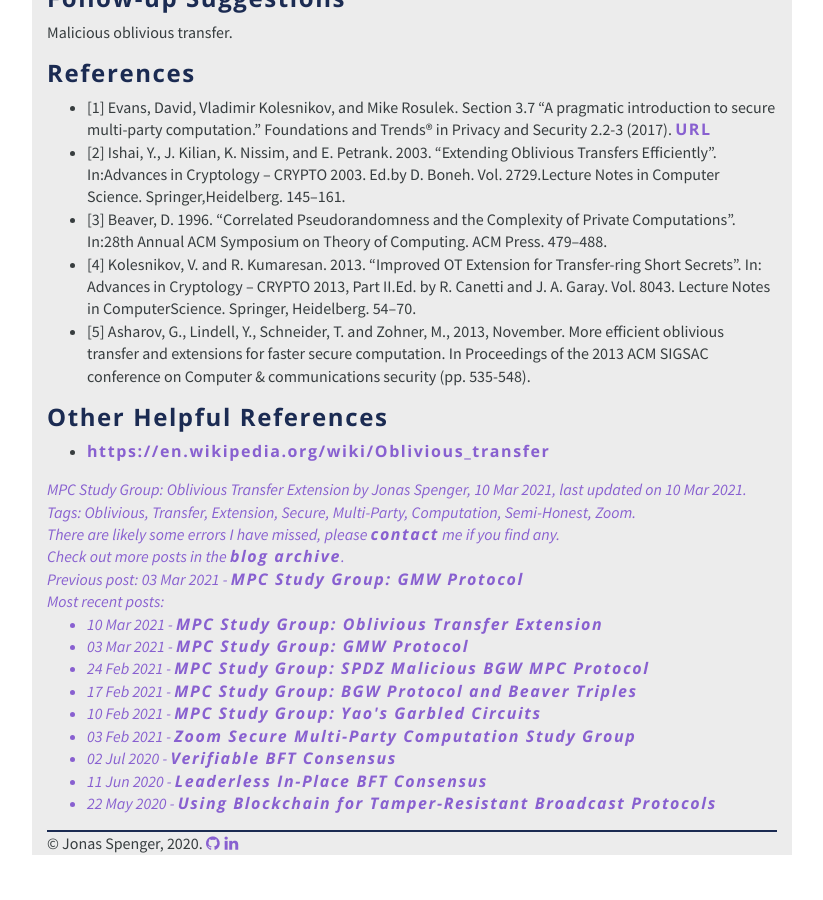
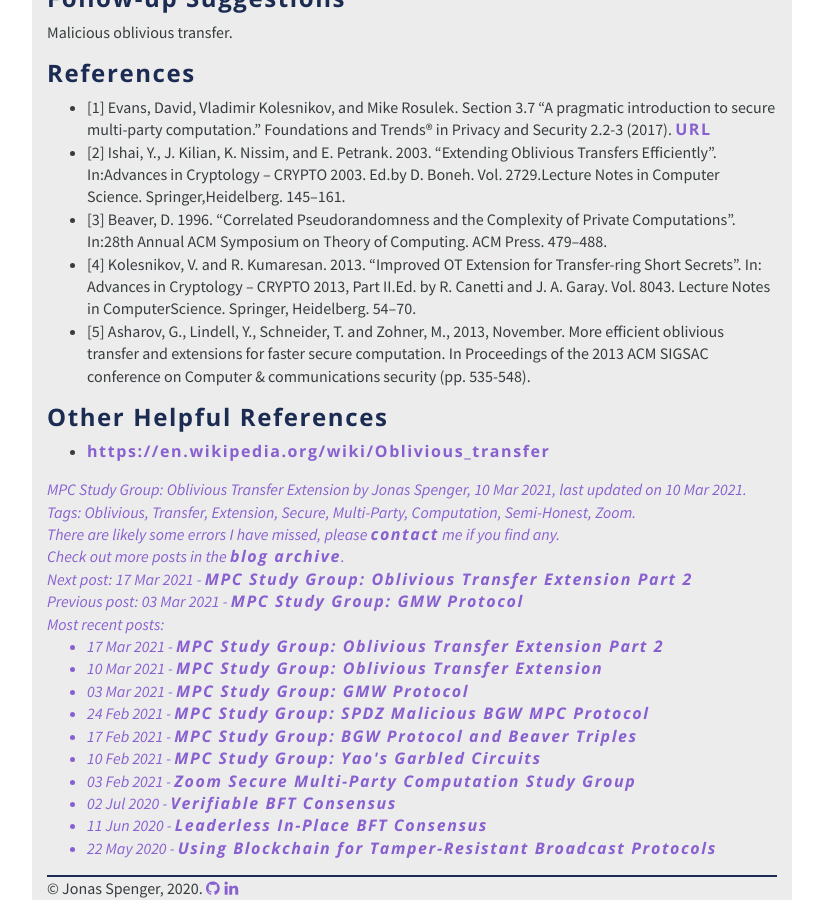
Before and after one commit to jspenger/jspenger.github.io, a Jekyll site: the page built from _posts/2021-03-10-oblivious-transfer-extension.md, in a window 1280 px wide and 900 px high, scrolled down 4416 px. Shown: the whole window, without its empty margins (228-1051 px from the left). Built offline with Jekyll 4.4.1, drawn with Linux system fonts in a browser that asks for light colours; formulas are drawn with MathJax 3; before the commit the page ends 5271 px from its top, so only the background shows below that; some of the changed lines change nothing that is shown.

Commit message:
oblivious transfer extension part 2

```diff
--- a/_posts/2021-02-03-zoom-secure-multi-party-computation-study-group.md
+++ b/_posts/2021-02-03-zoom-secure-multi-party-computation-study-group.md
@@ -10,7 +10,7 @@
 
 ## What, When and Where
 We will cover the foundations of [MPC](https://en.wikipedia.org/wiki/Secure_multi-party_computation), and later dive-deep on interesting hot topics.
-Wednesdays, 12:00 PM UCT, @ zoom, starting on February 10, 2021. Find out more in our [Telegram group](https://t.me/joinchat/Ha31otCWimD3lWN5).
+Wednesdays, 12:00 PM UTC, @ zoom, starting on February 10, 2021. Find out more in our [Telegram group](https://t.me/joinchat/Ha31otCWimD3lWN5).
 
 ## Format
 Each week we will meet for an open discussion of a paper/reference/topic. This will be recorded so you can watch it if you missed attending. We expect everyone to prepare by reading the paper/reference, and prepare some questions for the discussion.
@@ -21,4 +21,5 @@
 * Week 3: [SPDZ (malicious BGW)](spdz-malicious-bgw-mpc-protocol)
 * Week 4: [GMW Protocol](gmw-protocol)
 * Week 5: [Oblivious Transfer and Oblivious Transfer Extension](oblivious-transfer-extension)
-* Week 6: TBD
+* Week 6: [Oblivious Transfer Extension Part 2](oblivious-transfer-extension-part-2)
+* Week 7: TBD
--- /dev/null
+++ b/_posts/2021-03-17-oblivious-transfer-extension-part-2.md
@@ -0,0 +1,100 @@
+---
+layout: post
+title: "MPC Study Group: Oblivious Transfer Extension Part 2"
+date: 2021-03-17
+tags: Oblivious Transfer Extension Secure Multi-Party Computation Semi-Honest Zoom
+lastupdatedon: 2021-03-17
+---
+
+<script type="text/x-mathjax-config">
+MathJax.Hub.Config({
+tex2jax: {
+  skipTags: ['script', 'noscript', 'style', 'textarea', 'pre'],
+  inlineMath: [['$','$']]
+}
+});
+</script>
+<script type="text/javascript" src="https://cdn.mathjax.org/mathjax/latest/MathJax.js?config=TeX-AMS-MML_HTMLorMML"></script>
+
+# MPC Study Group: Oblivious Transfer Extension Part 2
+
+In this week's [zoom meetup](zoom-secure-multi-party-computation-study-group) we looked at "More Efficient Oblivious Transfer Extensions with Security for Malicious Adversaries" by Asharov et al. (2015) [1].
+We got stuck on the description of protocol 1 [1], which is the semi-honest secure OT extension protocol of Ishai et al. (2003) [2] (per notation from [3]) that we discussed last week, albeit with some optimizations.
+What we found was that the notation differed from what we discussed in [last week's session](oblivious-transfer-extension).
+
+These are some personal study notes to clear up some of the confusion between the description from [1] and [last week](oblivious-transfer-extension).
+
+## Differences and Similarities
+The two protocols are shown in figures 1 and 2, in this section we refer to protocol 1 from [1] as fig. 1, and fig. 2 for [2, 3].
+
+<p align="center">
+  <img src="/assets/images/1-2-ot-extension-part-2-asharov.png" width="100%"/>
+  <br/>
+  <em>Figure 1: OT Extension, Protocol 1 from Asharov et al. (2015) [1]. Index $i$ is used for denoting columns, index $j$ for rows.</em>
+</p>
+
+<p align="center">
+  <img src="/assets/images/1-2-ot-extension-part-2-lw.png" width="100%"/>
+  <br/>
+  <em>Figure 2: OT Extension, Ishai et al. (2003)[2], per notation from [3]. Index subscript $_i$ is used for denoting rows, index superscript $^i$ is used for denoting columns.</em>
+</p>
+
+
+There are some immediately noticeable differences:
+* Figure 1 [1] uses a pseudorandom generator (PRG): $G$, whereas figure 2 [2, 3] doesn't.
+* In figure 1 (1a), the receiver $R$ chooses random $k_i^0, k_i^1$ of length $k$, whereas in figure 2 in step (2) $R$ chooses $t_j, u_j$ of length $m$ randomly.
+* Further, in fig. 1 the receiver $R$ transmits columns $k_i^0, k_i^1$ via the OT, whereas in fig. 2 $R$ transmits the columns $t^j, u^j$.
+  This is somewhat confusing, as $k_i^0, k_i^1$ does not directly correspond to $t^j, u^j$.
+  Further, in (2 a) of fig. 1 we define $t^j, u^j$ using $k_i^0, k_i^1$, and this definition differs from fig. 2.
+
+The protocols may seem very different, but when we take a detailed look at $t^i, u^i$, $q^i$,  etc. in both protocols we notice that the protocols are related.
+* How are $T = t^0 \| ... \| t^k$ and $U = u^0 \| ... \| u^k$ related?
+  * Fig. 1:
+    * $t^i \oplus u^j = G(k_i^0) \oplus G(k_i^0) \oplus G(k_i^1) \oplus r = G(k_i^1) \oplus r$
+  * Fig. 2:
+    * $t_i \oplus u_i = \\{r_i\\}^k$, from which we can infer:
+    * $t^i \oplus u^i =r$
+  * We can see that $t^i \oplus u^i$ differ by $\oplus G(k_i^1)$ for fig. 1 and fig. 2.
+* How are $q^i$ related?
+  * Fig. 1:
+    * $q^i = (\\{s_i\\}^k * u^i) \oplus G( k_i^{s_i})$  // as defined
+    * $= (\\{s_i\\}^k * (G( k_i^0) \oplus G( k_i^1) \oplus r)) \oplus G( k_i^{s_i})$ // replace $u^i$.
+    * If $s_i = 0$ then: $q^i =  G( k_i^0)$.
+    * If $s_i = 1$ then: $q^i =  (G( k_i^0) \oplus G( k_i^1) \oplus r) \oplus G( k_i^1 ) = G( k_i^0) \oplus r$
+    * And if we replace $G(k_i^0)$ with $t^i$ we get:
+    * If $s_i = 0$ then: $q^i = t^i$.
+    * If $s_i = 1$ then: $q^i = t^i \oplus r$.
+  * Fig. 2:
+    * If $s_j = 0$ then: $q^j = t^j$.
+    * If $s_j = 1$ then: $q^j = u^j = t^j \oplus r$.
+    * Another way of writing this is as: $q^i = (\\{s_i\\}^k * t^i) \oplus t^i$.
+  * $q^j$ is the same for both fig. 1 and fig. 2.
+* How are $q_j$ related?
+  * $q_j$ is the same for both fig. 1 and fig. 2, this follows directly from previous step $q^i$.
+  * Fig. 1 and fig. 2:
+    * $q_j = (\\{r_j\\}^k * s) \oplus t_j$.
+
+At this point we should be convinced that the protocols are related.
+
+## Correctness of Protocol 1
+To better understand the notation of Asharov et al. (2015), let us reason why the output from the protocol is correct in fig. 1 (and leaving security for a later discussion).
+
+To show the correctness of the output, it should suffice to show that for any $j$ the output is $x_j = x^{r_j}_j$.
+Let us try the case when $r_j = 0$ (case $r_j = 1$ is similar):
+* In (2 e): $x_j = y_j^{r_j} \oplus H(j, t_j)$
+* $x_j = y_j^0 \oplus H(j, t_j)$  // replacing $r_j$ with $0$
+* $x_j = x_j^0 \oplus H(j, q_j) \oplus H(j, t_j)$  // replacing $y_j^0$
+* $x_j = x_j^0 \oplus H(j, (\\{r_j\\}^k * s) \oplus t_j) \oplus H(j, t_j)$  // replacing $q_j = (\\{r_j\\}^k * s) \oplus t_j$
+* $x_j = x_j^0 \oplus H(j, (\\{r_j\\}^k * s) \oplus t_j) \oplus H(j, t_j)$  // replacing $r_j$ with $0$, case assumption
+* $x_j = x_j^0 \oplus H(j, (\\{0\\}^k * s) \oplus t_j) \oplus H(j, t_j)$
+* $x_j = x_j^0 \oplus H(j, \oplus t_j) \oplus H(j, t_j)$
+* $x_j = x_j^0$  // qed
+
+## Follow-up
+There were other questions that were unanswered: 1) why is the semi-honest protocol (fig. 1) insecure against malicious adversaries, and what are some exemplary attacks of the receiver, in particular how can the receiver gain information from using a different $r$ in step (2 a); 2) why is it sufficient to ensure the consistency of $r$ for the malicious security model;
+3) how does the malicious security protocol in [1] work.
+
+## References
+* [1] Asharov, G., Lindell, Y., Schneider, T. and Zohner, M., 2015, April. More efficient oblivious transfer extensions with security for malicious adversaries. In Annual International Conference on the Theory and Applications of Cryptographic Techniques (pp. 673-701). Springer, Berlin, Heidelberg. [URL](https://eprint.iacr.org/2015/061)
+* [2] Ishai, Y., J. Kilian, K. Nissim, and E. Petrank. 2003. “Extending Oblivious Transfers Efficiently”. In:Advances in Cryptology – CRYPTO 2003. Ed.by D. Boneh. Vol. 2729.Lecture Notes in Computer Science. Springer,Heidelberg. 145–161.
+* [3] Evans, David, Vladimir Kolesnikov, and Mike Rosulek. Section 3.7 "A pragmatic introduction to secure multi-party computation." Foundations and Trends® in Privacy and Security 2.2-3 (2017). [URL](https://securecomputation.org/)
```
Also changed, not shown: assets/images/1-2-ot-extension-part-2-asharov.png (added), assets/images/1-2-ot-extension-part-2-lw.png (added).
